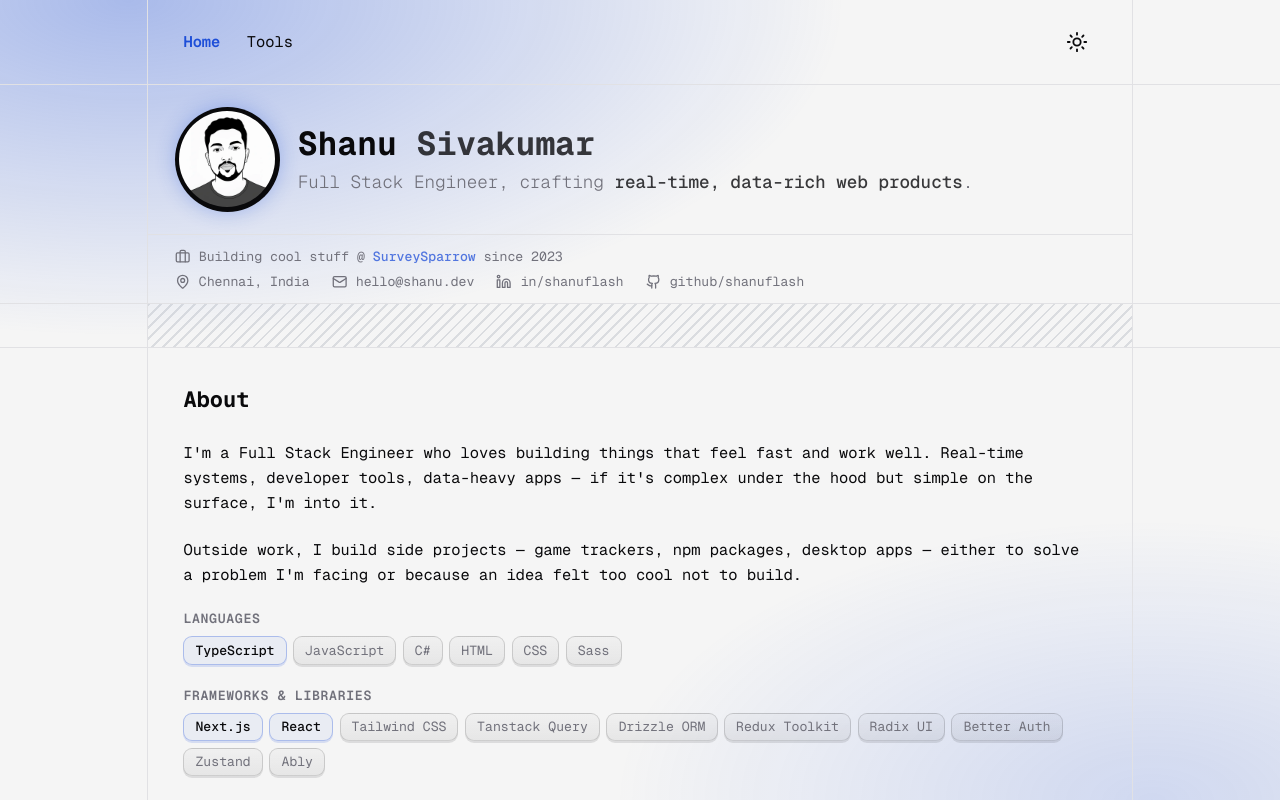
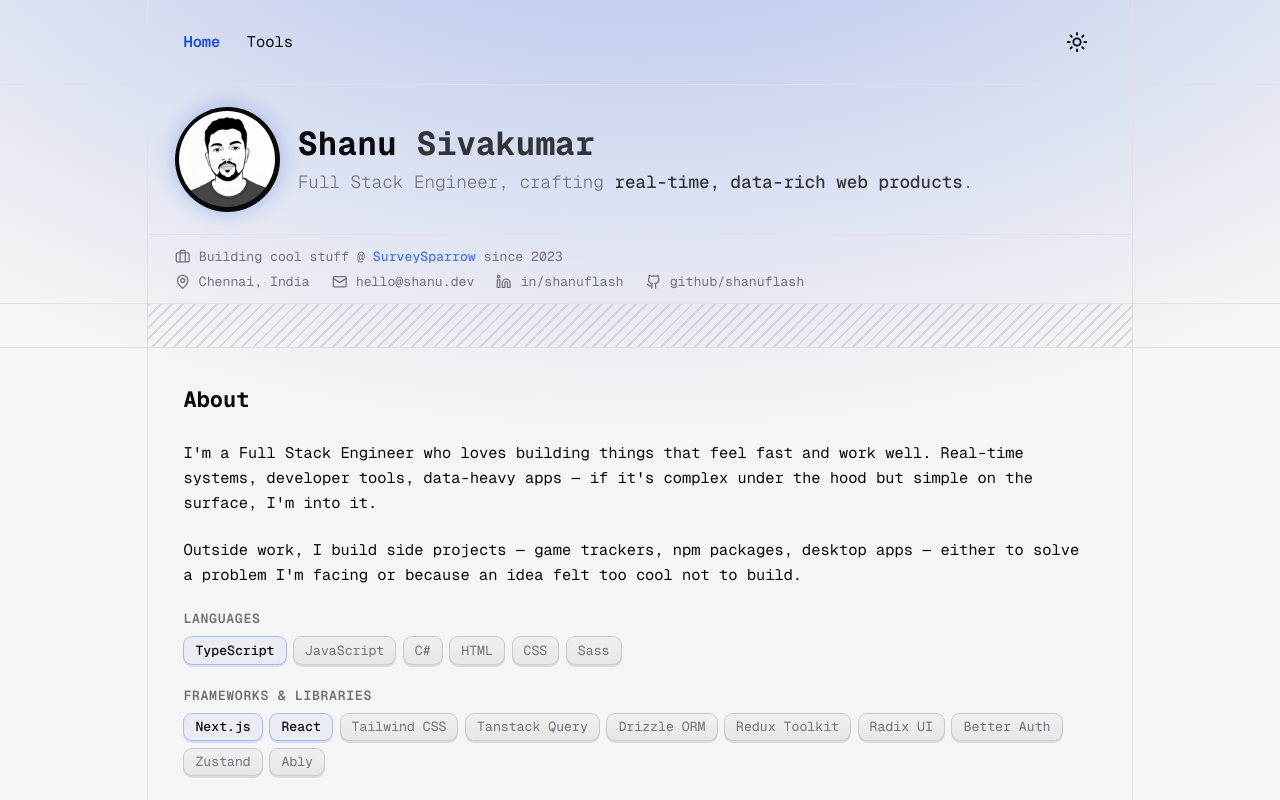
Before and after one commit to shanuflash/portfolio, a Next.js app: page / in a window 1280 px wide. Shown: the top 800 px of the page. Built offline with nearby package versions, Linux system fonts and the light colour scheme.

Commit message:
feat: add a radial glow

```diff
--- a/src/app/globals.css
+++ b/src/app/globals.css
@@ -150,9 +150,8 @@ img::-webkit-selection {
   body {
     @apply text-foreground bg-background;
     background-image:
-      radial-gradient(ellipse 80% 60% at 10% 0%, color-mix(in oklch, var(--accent) var(--mesh-intensity), transparent) 0%, transparent 70%),
-      radial-gradient(ellipse 60% 50% at 90% 100%, color-mix(in oklch, var(--accent) var(--mesh-intensity-half), transparent) 0%, transparent 70%);
-    background-attachment: fixed;
+      radial-gradient(ellipse 120% 40% at 50% -10%, color-mix(in oklch, var(--accent) var(--mesh-intensity), transparent) 0%, transparent 70%),
+      radial-gradient(ellipse 120% 35% at 50% 100%, color-mix(in oklch, var(--accent) var(--mesh-intensity-half), transparent) 0%, transparent 70%);
     scrollbar-width: none; /* Firefox */
     -ms-overflow-style: none; /* IE and Edge */
   }
```
